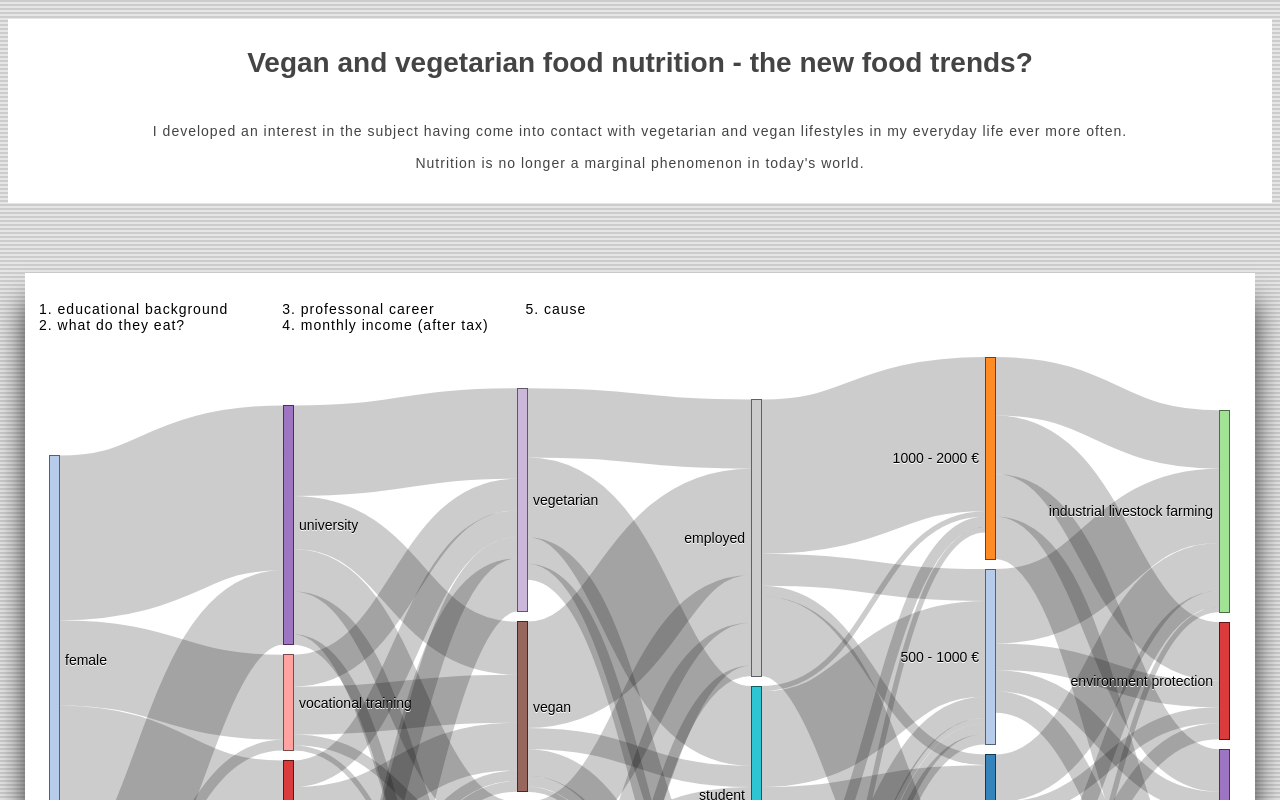
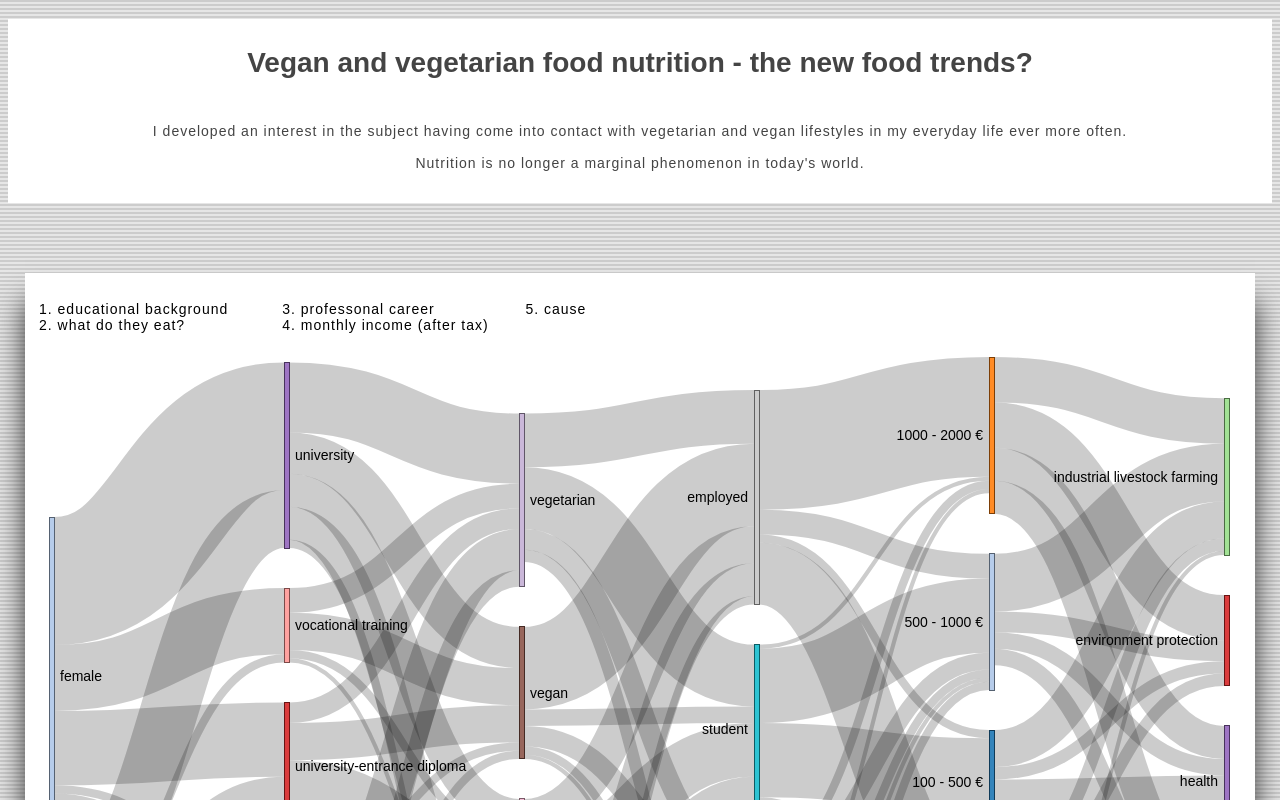
Before and after one commit to Jolanta-Paliszewska/Data_Visualization, a plain HTML site: page SankeyDiagram_2/index.html in a window 1280 px wide. Shown: the top 800 px of the page. Drawn offline with nearby package versions, Linux system fonts and the light colour scheme.

Commit message:
initialize

```diff
--- a/SankeyDiagram_2/index.html
+++ b/SankeyDiagram_2/index.html
@@ -49,15 +49,15 @@ var formatNumber = d3.format(",.0f"),    // zero decimal places
 // append the svg canvas to the page
 var svg = d3.select("#chart").append("svg")
     .attr("width", 1200)
-    .attr("height", 400 + height + margin.top + margin.bottom)
+    .attr("height", 20 + height + margin.top + margin.bottom)
   .append("g")
     .attr("transform",
           "translate(" + margin.left + "," + margin.top + ")");
 
 // Set the sankey diagram properties
 var sankey = d3.sankey()
-    .nodeWidth(10) //sjfhdkfhjk 36 d
-    .nodePadding(10) //10
+    .nodeWidth(5) //sjfhdkfhjk 36 d
+    .nodePadding(40) //10
     .size([width, height]);
 
 var path = sankey.link();
--- a/SankeyDiagram_2/style_sankey.css
+++ b/SankeyDiagram_2/style_sankey.css
@@ -17,7 +17,7 @@ column-count:5;
 
 .node text {
   pointer-events: none;
-  text-shadow: 0 1px 0 #fff;
+
 }
 
 .link {
```
